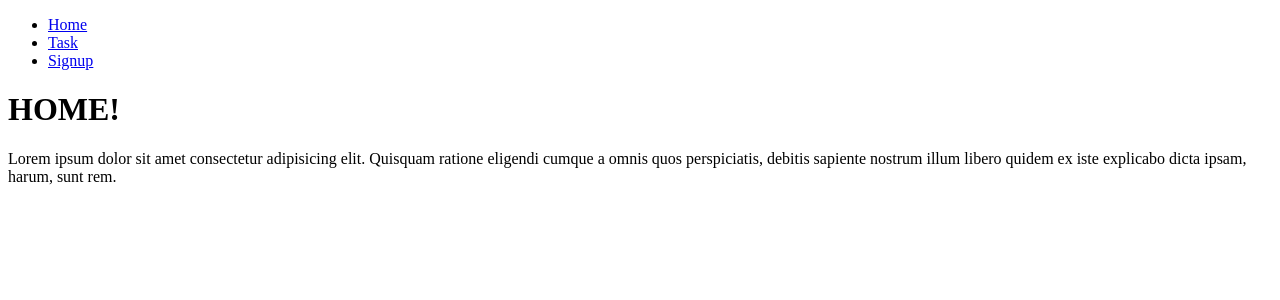
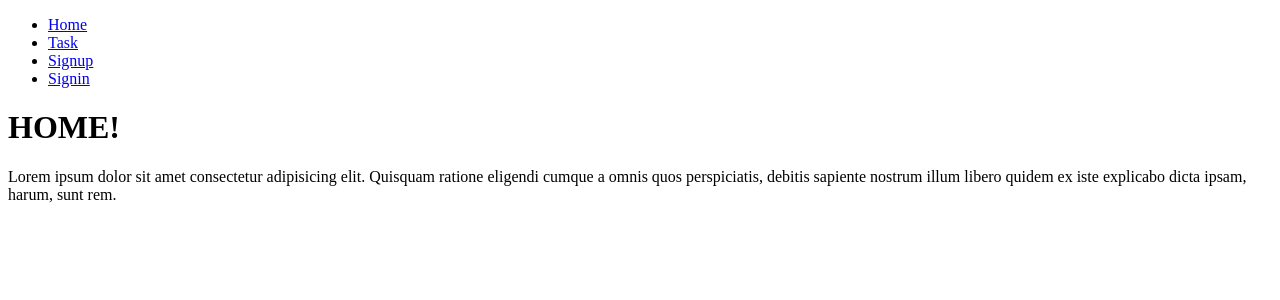
Before and after one commit to FranciscoSerafini/django-crud-task, a Django app: page / in a window 1280 px wide. Shown: the top 300 px of the page. Run offline with Django 5.2, Linux system fonts and the light colour scheme.

Commit message:
Login realizado, falla en el logout

```diff
--- a/djandocrud/urls.py
+++ b/djandocrud/urls.py
@@ -24,4 +24,5 @@ urlpatterns = [
     path('signup/', views.signup, name="Signup"),
     path('tasks/', views.task, name="Tasks"),
     path('logout/', views.signout, name="Logout"),
+    path('signin/', views.signin, name="Signin"),
 ]
--- a/task/templates/base.html
+++ b/task/templates/base.html
@@ -26,6 +26,9 @@
             <li>
                 <a href="/signup">Signup</a>
             </li>
+            <li>
+                <a href="/signin">Signin</a>
+            </li>
             {% endif %}
         </ul>
     </nav>
--- a/task/views.py
+++ b/task/views.py
@@ -1,12 +1,15 @@
 from django.shortcuts import render, redirect
-from django.contrib.auth.forms import UserCreationForm
+# para saber si el login existe
+from django.contrib.auth.forms import UserCreationForm, AuthenticationForm
 from django.contrib.auth.models import User
 from django.http import HttpResponse
-from django.contrib.auth import login, logout
+from django.contrib.auth import login, logout, authenticate
 from django.db import IntegrityError
+
 
 def home(request):
     return render(request, 'home.html')
+
 
 def signup(request):
     if request.method == 'GET':
@@ -21,7 +24,8 @@ def signup(request):
                     username=request.POST['username'], password=request.POST['password1'])
                 usuario.save()
                 login(request, usuario)
-                return redirect('Tasks')  # Asegúrate de que 'tasks' esté definido en tus urls
+                # Asegúrate de que 'tasks' esté definido en tus urls
+                return redirect('Tasks')
             except IntegrityError:
                 return render(request, 'signup.html', {
                     'forms': UserCreationForm(),
@@ -37,9 +41,25 @@ def signup(request):
             'error': 'Las contraseñas no coinciden'
         })
 
+
 def task(request):
     return render(request, 'tasks.html')
+
 
 def signout(request):
     logout(request)
     return redirect('Home')
+
+
+def signin(request):
+  if request.method == 'GET':
+    return render(request, 'signin.html', {
+        'form': AuthenticationForm
+    })
+  else:
+      usuario=authenticate(request, usurname=request.POST['username'], password=request.POST['password'])
+      if usuario is None:
+          return render(request, 'signin.html', {
+          'form': AuthenticationForm,
+          'error':'Usuario o contraseña son incorrectas'
+      })
```
Also changed, not shown: task/templates/signin.html (added, +16 -0 lines).
